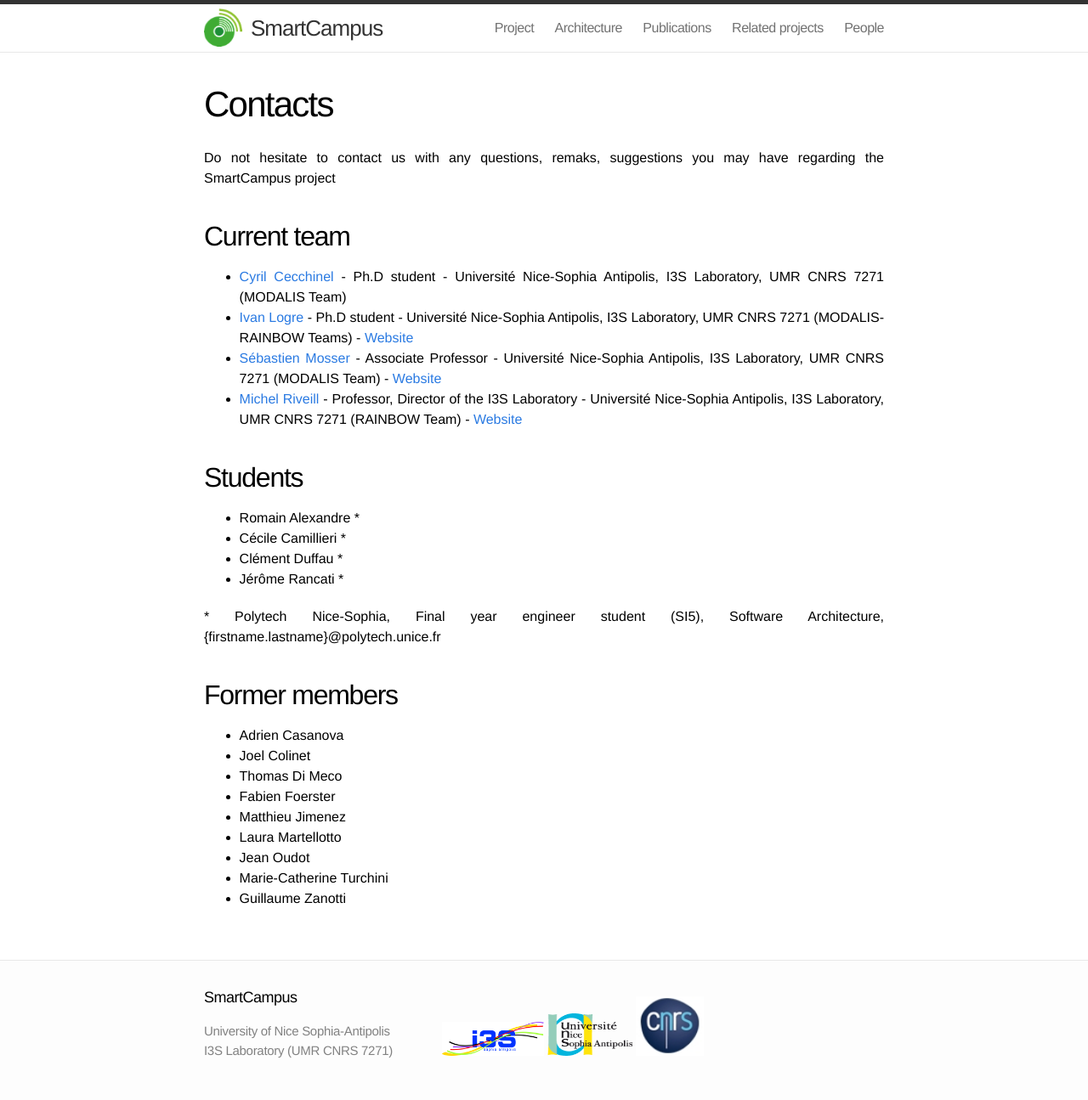
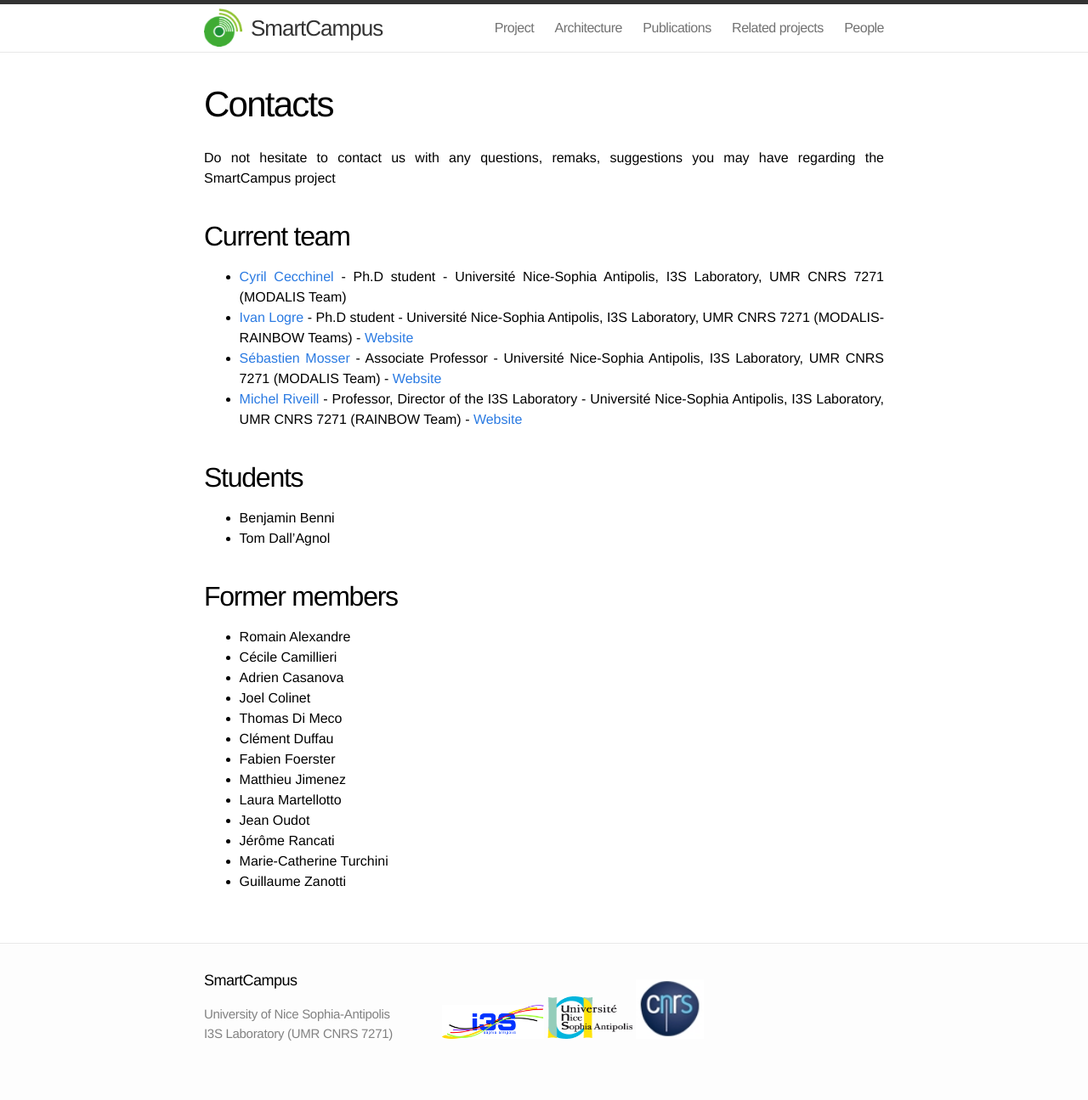
Before and after one commit to SmartCampus/smartcampus.github.io, a Jekyll site: the page built from contacts.md, in a window 1280 px wide. Shown: the whole page at 85% size. Built offline with Jekyll 4.4.1, drawn with Linux system fonts in a browser that asks for light colours.

Commit message:
Updating SmartCampus members

```diff
--- a/contacts.md
+++ b/contacts.md
@@ -15,22 +15,21 @@ Do not hesitate to contact us with any questions, remaks, suggestions you may ha
 
 ## Students
 
-
-* Romain Alexandre *
-* Cécile Camillieri *
-* Clément Duffau *
-* Jérôme Rancati *
-
-\* Polytech Nice-Sophia, Final year engineer student (SI5), Software Architecture, {firstname.lastname}@polytech.unice.fr
+ * Benjamin Benni
+ * Tom Dall'Agnol
 
 ## Former members
 
+* Romain Alexandre
+* Cécile Camillieri
 * Adrien Casanova
 * Joel Colinet
 * Thomas Di Meco
+* Clément Duffau
 * Fabien Foerster
 * Matthieu Jimenez
 * Laura Martellotto
 * Jean Oudot
+* Jérôme Rancati
 * Marie-Catherine Turchini
 * Guillaume Zanotti
```
